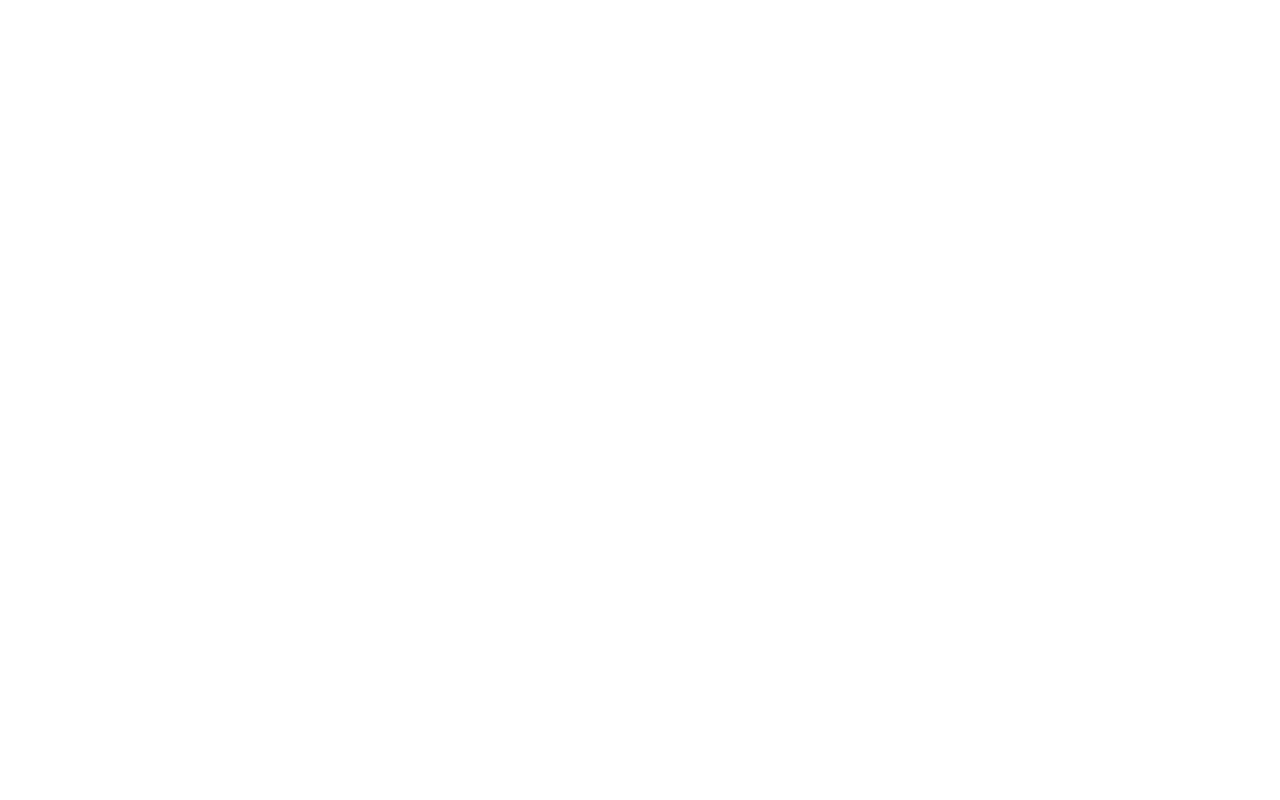
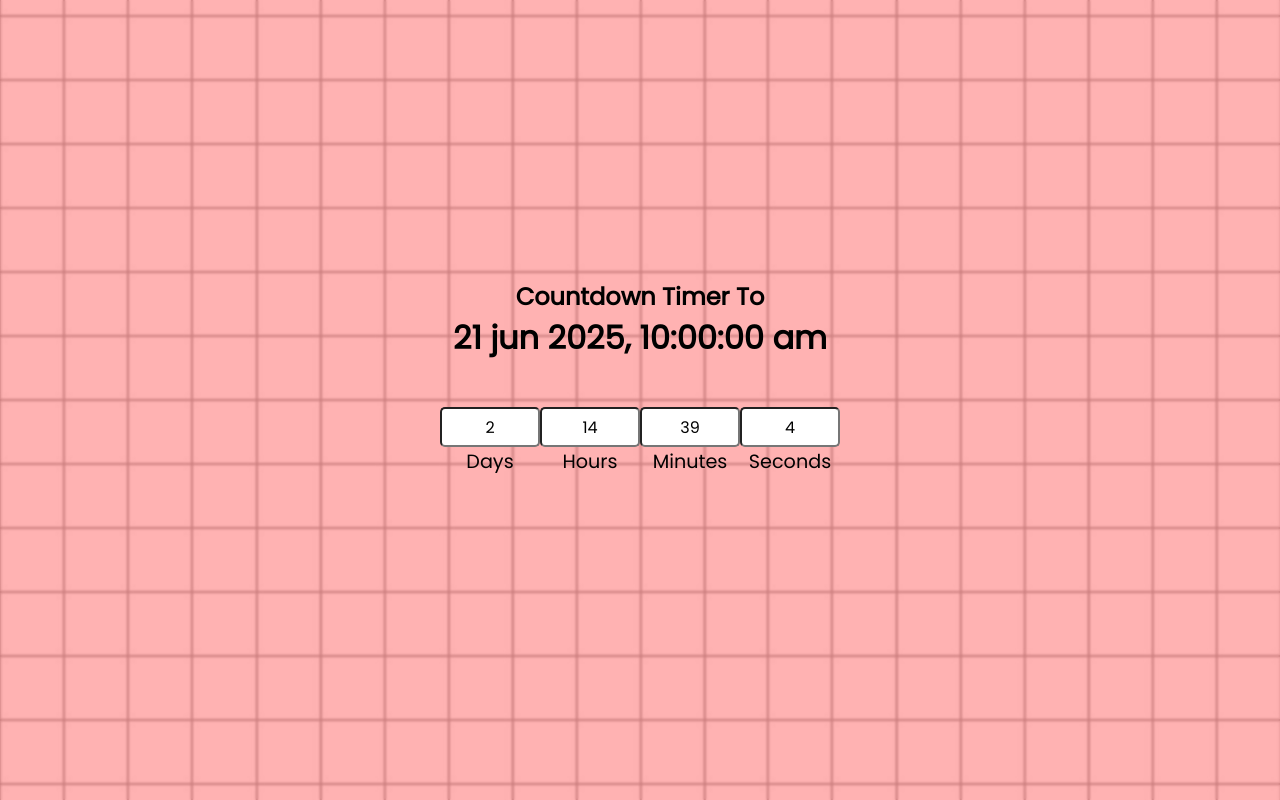
Before and after one commit to SamarthGandhi2004/Mini-Projects, a plain HTML site: page countdown Timer Js Project/index.html in a window 1280 px wide. Drawn offline with Linux system fonts and the light colour scheme.

Commit message:
Add initial CSS styles for countdown timer project
- Imported Poppins font from Google Fonts
- Set global styles for margin, padding, and box-sizing
- Created main container with background image and centered content
- Added overlay with semi-transparent background and blur effect
- Styled countdown display with flexbox for alignment
- Defined styles for countdown items and input fields
- Set font size and color for countdown text

```diff
--- /dev/null
+++ b/countdown Timer Js Project/app.js
@@ -0,0 +1,32 @@
+
+const tDate="21 jun 2025, 10:00:00 am"
+const targetDate= new Date(tDate).getTime();
+console.log("targetDate",targetDate);
+
+function updateCountdown() {
+    const now=new Date().getTime();
+
+    const timeDiffrence=targetDate - now;
+
+
+    if (timeDiffrence>0){
+        const days=Math.floor(timeDiffrence/(1000*60*60*24));
+        const hours=Math.floor((timeDiffrence%(1000*60*60*24))/(1000*60*60));
+        const minutes=Math.floor((timeDiffrence%(1000*60*60))/(1000*60));
+        const seconds=Math.floor((timeDiffrence%(1000*60))/1000);
+        document.getElementById("daysNum").value=days;
+        document.getElementById("hoursNum").value=hours;
+        document.getElementById("minutesNum").value=minutes;
+        document.getElementById("secondsNum").value=seconds;
+        setTimeout(updateCountdown,1000);
+    }
+    else{
+        document.getElementById("countdown").innerHTML="Countdown Finished";
+        document.getElementById("daysNum").value=0;
+        document.getElementById("hoursNum").value=0;
+        document.getElementById("minutesNum").value=0;
+        document.getElementById("secondsNum").value=0;
+    }
+}
+updateCountdown();
+document.getElementById("setDate").innerHTML=tDate;
--- a/countdown Timer Js Project/index.html
+++ b/countdown Timer Js Project/index.html
@@ -1,11 +1,40 @@
 <!DOCTYPE html>
 <html lang="en">
+
 <head>
     <meta charset="UTF-8">
     <meta name="viewport" content="width=device-width, initial-scale=1.0">
     <title>Document</title>
+    <link rel="stylesheet" href="style.css">
 </head>
+
 <body>
+    <div class="main">
+        <div class="overlay">
+            <h2 class="heading">Countdown Timer To</h2>
 
+            <h1 id="setDate"></h1>
+            <div class="countdown">
+                <div class="countItems">
+                    <input type="text" id="daysNum" value="00" readonly />
+                    <span class="countText">Days</span>
+                </div>
+                <div class="countItems">
+                    <input type="text" id="hoursNum" value="00" readonly />
+                    <span class="countText">Hours</span>
+                </div>
+                <div class="countItems">
+                    <input type="text" id="minutesNum" value="00" readonly />
+                    <span class="countText">Minutes</span>
+                </div>
+                <div class="countItems">
+                    <input type="text" id="secondsNum" value="00" readonly />
+                    <span class="countText">Seconds</span>
+                </div>
+            </div>
+        </div>
+    </div>
+    <script src="app.js"></script>
 </body>
+
 </html>
--- /dev/null
+++ b/countdown Timer Js Project/style.css
@@ -0,0 +1,61 @@
+@import url('https://fonts.googleapis.com/css2?family=Poppins:wght@100;300;400&display=swap');
+*{
+    margin: 0;
+    padding: 0;
+    box-sizing: border-box;
+    font-family: Poppins;
+}
+
+.main{
+    width:100%;
+    height:100vh;
+    display: flex;
+    justify-content: center;
+    align-items: center;
+    background: url('./asset/image.png')center center no-repeat;
+
+
+}
+
+.overlay{
+
+    display: flex;
+    flex-direction: column;
+    justify-content: center;
+    align-items: center;
+    width: 100%;
+    height: 100%;
+    background: rgba(255, 0, 0, 0.3);
+    backdrop-filter: blur(0.9px);
+}
+
+.countdown{
+    display:flex;
+
+    padding: 20px;
+    border-radius: 10px;
+    height:20%;
+    align-items: center;
+    justify-content: space-around;
+}
+
+.countItems{
+
+    display: flex;
+    flex-direction: column;
+    align-items: center;
+    justify-content: center;
+}
+
+input{
+    width: 100px;
+    height: 40px;
+    border-radius: 5px;
+    text-align: center;
+    font-size: medium;
+}
+
+.countText{
+    font-size: 1.2rem;
+    color: black;
+}
```
Also changed, not shown: countdown Timer Js Project/asset/image.png (added).
